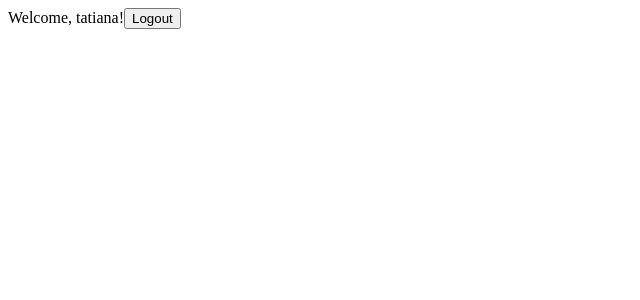
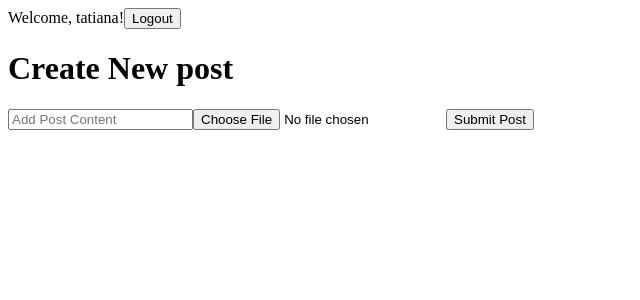
Before and after one commit to tsg1204/react-sm, a React (Create React App) app: page / in a window 1280 px wide. Shown: the top 300 px of the page, without its empty margins (0-640 px from the left). Built offline with nearby package versions, Linux system fonts and the light colour scheme.

Commit message:
create post comp added

```diff
--- a/src/App.js
+++ b/src/App.js
@@ -1,6 +1,7 @@
 import React from 'react';
 import Login from './components/Login';
 import Header from './components/Header';
+import CreatePost from './components/CreatePost';
 
 function App() {
 
@@ -17,6 +18,7 @@ function App() {
 
     return <>
         <Header user={user} setUser={setUser} />
+        <CreatePost />
     </>
 }
 
--- a/src/components/CreatePost.js
+++ b/src/components/CreatePost.js
@@ -1,7 +1,19 @@
 import React from 'react';
 
 function CreatePost() {
-    return <div>Create post</div>
+    return <div>
+        <h1>Create New post</h1>
+        <form>
+            <input
+                type="text"
+                placeholder="Add Post Content"
+            />
+            <input
+                type="file"
+            />
+            <button type="submit">Submit Post</button>
+        </form>
+    </div>
 }
 
 export default CreatePost;
```
